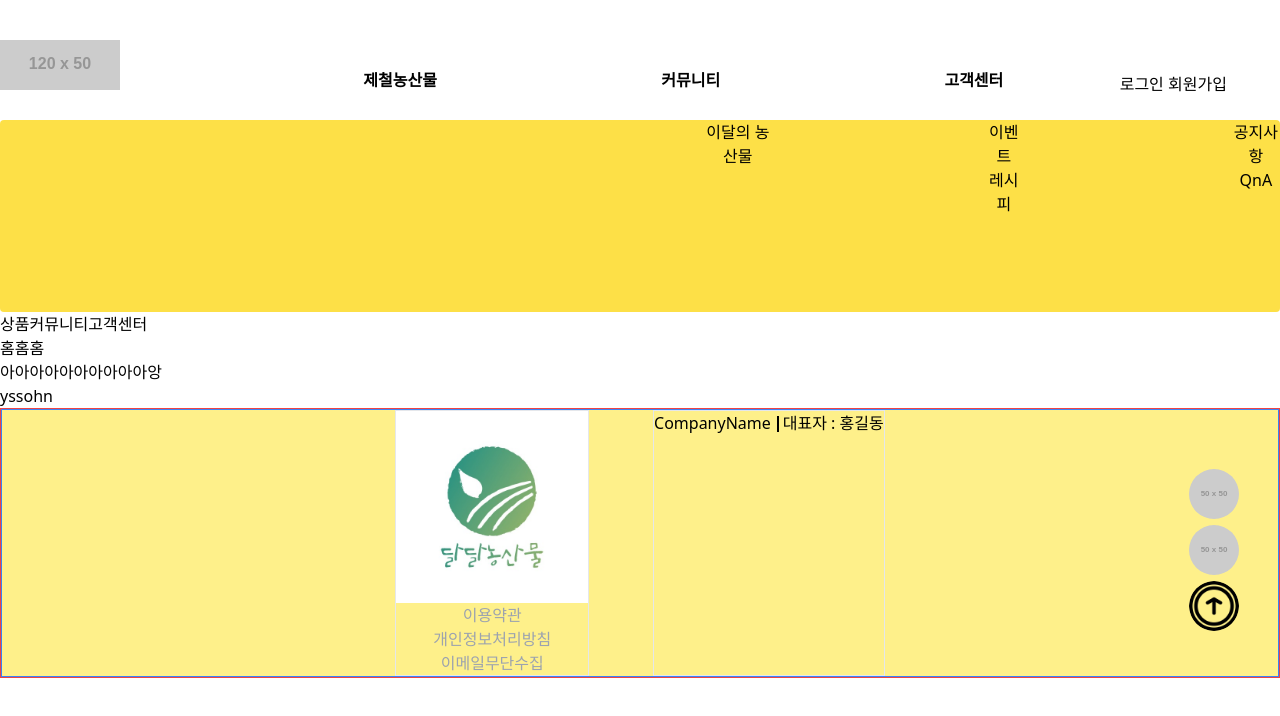
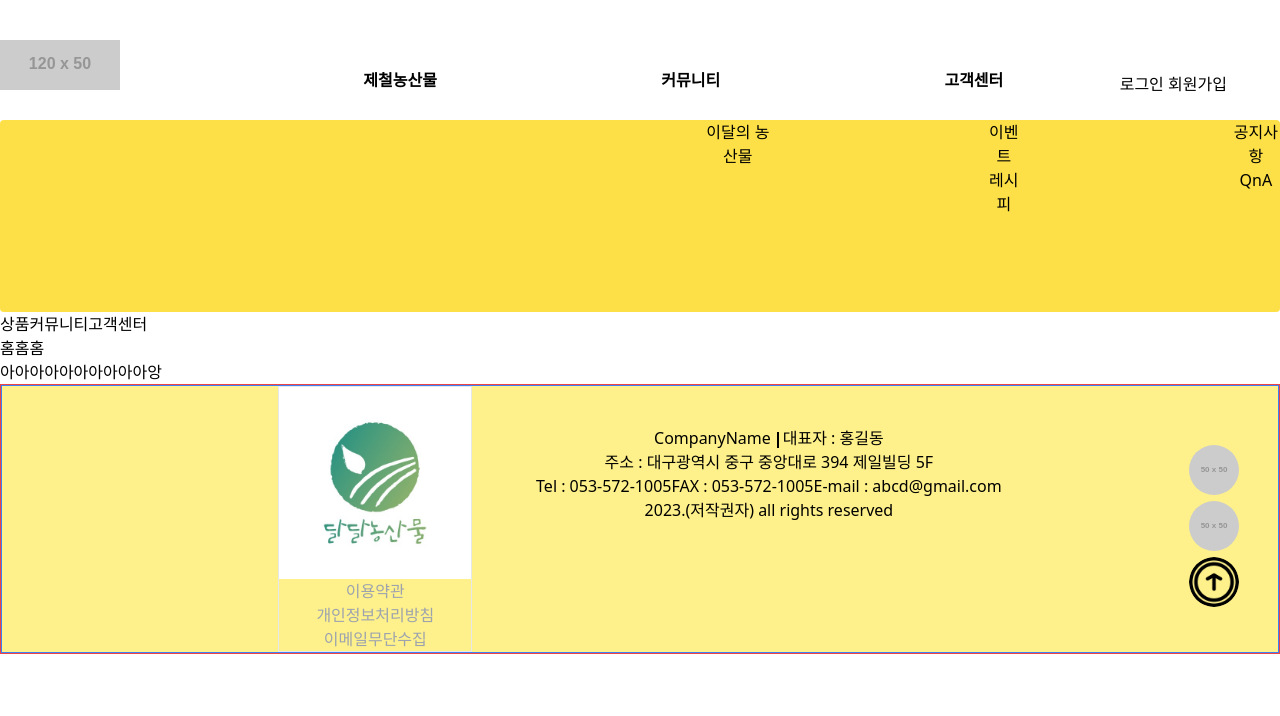
Before and after one commit to KwonHyeokGeon/food, a Vue app: page / in a window 1280 px wide. Shown: the top 716 px of the page. Built offline with nearby package versions, Linux system fonts and the light colour scheme.

Commit message:
햄버거 X 수정

```diff
--- a/src/components/FooterCom.vue
+++ b/src/components/FooterCom.vue
@@ -1,5 +1,4 @@
 <template>
-  yssohn
   <div class="w-full border-red-500 border relative bg-yellow-200">
     <div class="absolute right-10 bottom-10">
         <button><img src="http://via.placeholder.com/50x50" alt="img" class="rounded-full"></button><br>
@@ -14,25 +13,28 @@
             <p class=" text-center text-gray-400">개인정보처리방침</p>
             <p class=" text-center text-gray-400">이메일무단수집</p>
           </div>
-          <div class="border">
-              <div>
+          <div class="mt-10">
+              <div class="flex justify-center">
                 <span class="relative after:absolute after:w-0.5 after:bg-black after:h-4 mr-3 after:-right-2 after:bottom-0.5">CompanyName</span>
                 <span>대표자 : 홍길동</span>
               </div>
-
-
-
-
+              <p class="text-center">주소 :  대구광역시 중구 중앙대로 394 제일빌딩 5F</p>
+              <div class="flex justify-between">
+                  <p>Tel : 053-572-1005</p>
+                  <p>FAX : 053-572-1005</p>
+                  <p>E-mail : abcd@gmail.com</p>
+              </div>
+              <p class="text-center"> 2023.(저작권자) all rights reserved</p>
           </div>
-
-
       </div>
-
   </div>
 </template>
 
 <script>
 export default {
+  name:"FooterPage"
+
+
 
 }
 </script>
--- a/src/components/NavCom.vue
+++ b/src/components/NavCom.vue
@@ -44,7 +44,7 @@
   </div>
 
   <!-- 햄버거 -->
-  <div  class="absolute right-4 lg:hidden top-0 z-50 pt-5" @click="isOpen == true ? isOpen=false : isOpen=true">
+  <div  class="absolute right-4 lg:hidden top-0 z-50 pt-5" @click="isOpen == true ? isOpen=false : isOpen=true" :class="isOpen && 'on'">
         <div v-for="e in 3" :key="e" class="h-1 w-7 bg-black rounded transition-all duration-500 m-1.5 top-5" :class="isOpen && 'bg-red-500 on'"></div>
     </div>
   <!-- 햄버거 끝! -->
@@ -121,6 +121,15 @@ export default {
 </script>
 
 <style>
+.on div:nth-child(1){
+transform:rotate(45deg) translateY(13px)
+}
+.on div:nth-child(2){
+opacity : 0;
+}
+.on div:nth-child(3){
+  transform:rotate(-45deg) translateY(-14px)
+}
 
 li {
   list-style: none;
```
